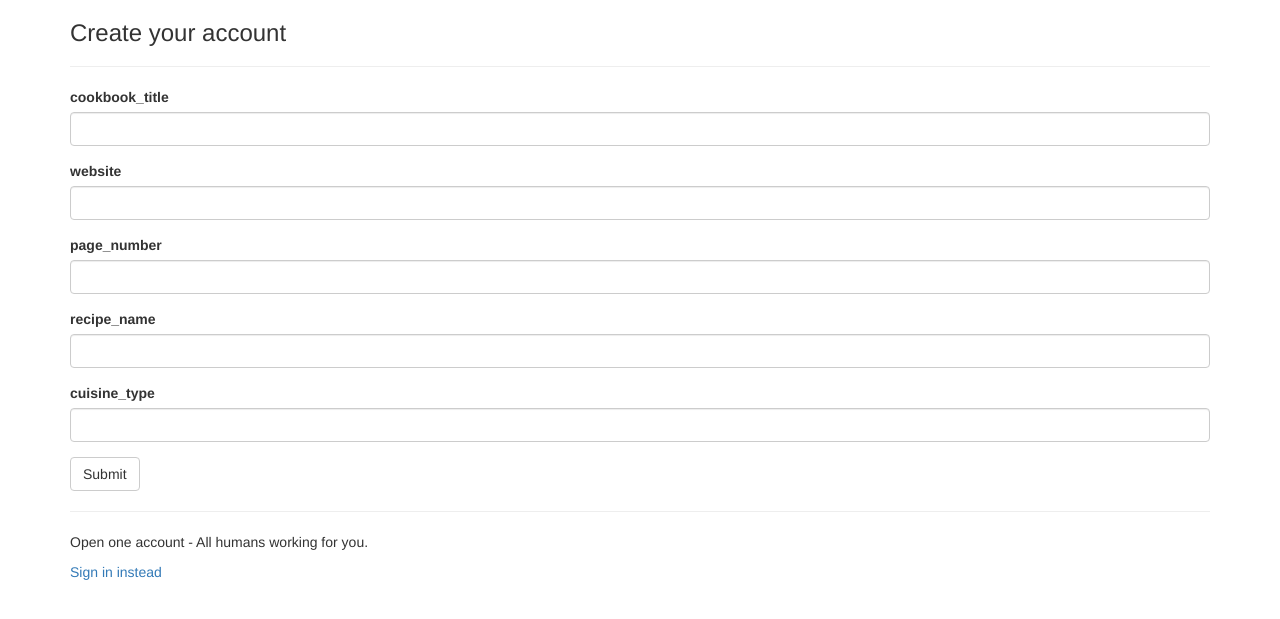
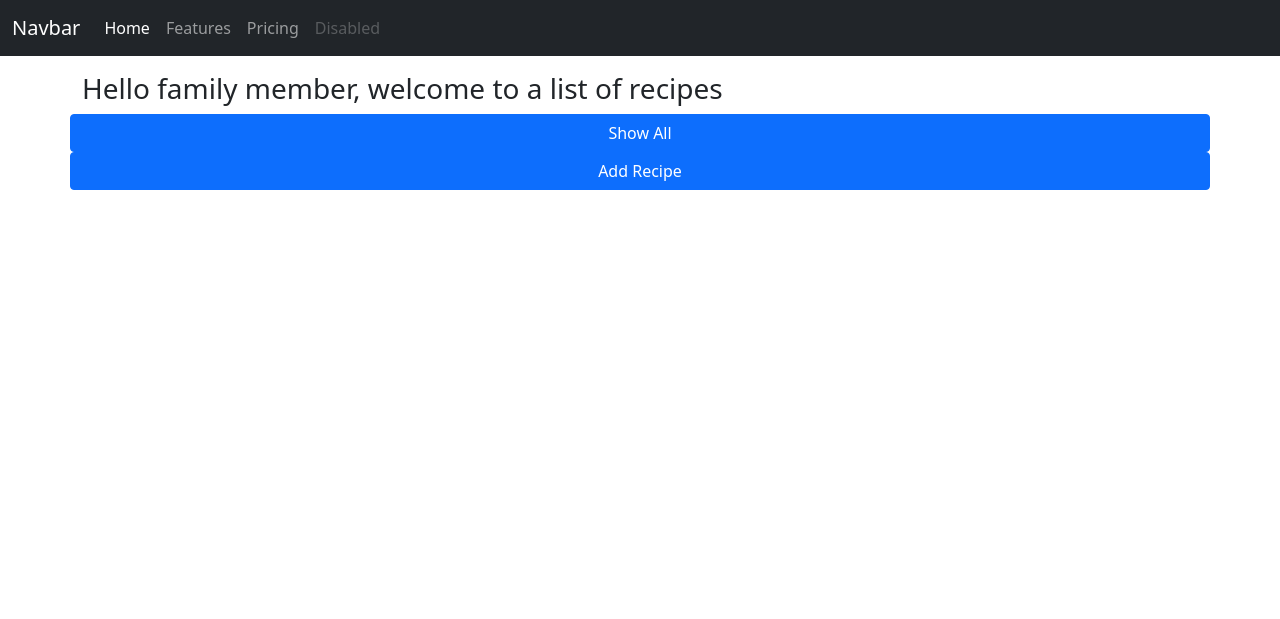
Before and after one commit to KadeWilliams/recipe_tracker, a Flask app: page / in a window 1280 px wide. Shown: the top 619 px of the page. Run offline with Flask 2, Linux system fonts and the light colour scheme; some libraries are stand-ins or nearby versions.

Commit message:
added bootstrap and the database backend to store the recipe information

```diff
--- a/main.py
+++ b/main.py
@@ -1,10 +1,8 @@
-import sqlite3
-from flask import Flask, jsonify, render_template, request
+from flask import Flask, jsonify, render_template, request, url_for
 from flask_sqlalchemy import SQLAlchemy
 from flask_bootstrap import Bootstrap
-from flask_wtf import FlaskForm
-from wtforms import StringField, IntegerField, SubmitField
-from wtforms.validators import URL, DataRequired
+from werkzeug.utils import redirect
+from forms import RecipeForm
 
 
 app = Flask(__name__)
@@ -20,24 +18,42 @@ class Recipe(db.Model):
     id = db.Column(db.Integer, primary_key=True)
     cookbook_title = db.Column(db.String, nullable=True)
     url = db.Column(db.String, nullable=True)
+    image = db.Column(db.String, nullable=True)
     page_number = db.Column(db.Integer, nullable=True)
     name = db.Column(db.String, nullable=False)
     cuisine_type = db.Column(db.String, nullable=False)
-
-
-class RecipeForm(FlaskForm):
-    title = StringField("cookbook_title")
-    url = StringField("website")
-    page_number = IntegerField("page_number")
-    name = StringField("recipe_name", validators=[DataRequired()])
-    cuisine_type = StringField("cuisine_type", validators=[DataRequired()])
-    submit = SubmitField("Submit")
+    has_been_cooked = db.Column(db.Boolean, nullable=False)
 
 
 @app.route("/", methods=["GET", "POST"])
 def home():
-    recipe_form = RecipeForm(request.form)
-    return render_template("index.html", form=recipe_form)
+    return render_template("index.html")
+
+
+@app.route("/add", methods=["GET", "POST"])
+def add():
+    recipe_form = RecipeForm()
+    if recipe_form.validate_on_submit():
+        recipe = Recipe(
+            cookbook_title=recipe_form.cookbook_title.data,
+            url=recipe_form.website.data,
+            image=recipe_form.image.data,
+            page_number=recipe_form.page_number.data,
+            name=recipe_form.name.data,
+            cuisine_type=recipe_form.cuisine_type.data,
+            has_been_cooked=recipe_form.has_been_cooked.data,
+        )
+        db.session.add(recipe)
+        db.session.commit()
+        return redirect(url_for("home"))
+
+    return render_template("add.html", form=recipe_form)
+
+
+@app.route("/show_all", methods=["GET", "POST"])
+def show_all():
+    recipes = db.session.query(Recipe).all()
+    return render_template("show_all.html", recipes=recipes)
 
 
 if __name__ == "__main__":
--- /dev/null
+++ b/templates/base.html
@@ -0,0 +1,28 @@
+<!DOCTYPE html>
+<html lang="en">
+
+<head>
+    <meta charset="UTF-8">
+    <meta http-equiv="X-UA-Compatible" content="IE=edge">
+    <meta name="viewport" content="width=device-width, initial-scale=1.0">
+    <title>Williams' Recipes</title>
+    <link href="https://cdn.jsdelivr.net/npm/bootstrap@5.0.2/dist/css/bootstrap.min.css" rel="stylesheet"
+        integrity="sha384-EVSTQN3/azprG1Anm3QDgpJLIm9Nao0Yz1ztcQTwFspd3yD65VohhpuuCOmLASjC" crossorigin="anonymous">
+
+</head>
+
+<body>
+    {% include 'navbar.html' %}
+    <div class="container mt-3">
+        {% block content %}
+        <div class="row">
+            <h3 class='col-12'>Hello family member, welcome to a list of recipes</h3>
+            <a class="btn btn-primary" href="{{url_for('show_all')}}">Show All</a>
+            <a class="btn btn-primary" href="{{url_for('add')}}">Add Recipe</a>
+        </div>
+        {% endblock %}
+    </div>
+
+</body>
+
+</html>
--- a/templates/index.html
+++ b/templates/index.html
@@ -1,12 +1,6 @@
-{% extends "bootstrap/base.html" %}
-{% import "bootstrap/wtf.html" as wtf %}
-{% block content %}
-<div class="container">
-    <h3>Create your account</h3>
-    <hr>
-    {{ wtf.quick_form(form) }}
-    <hr>
-    <p>Open one account - All humans working for you.</p>
-    <p><a href="#">Sign in instead</a></p>
+{% include "base.html" %}
+<div class="container mt-3">
+    {% block content %}
+
+    {% endblock %}
 </div>
-{% endblock %}
--- /dev/null
+++ b/templates/navbar.html
@@ -0,0 +1,20 @@
+<nav class="navbar navbar-expand-lg navbar-dark bg-dark">
+    <div class="container-fluid">
+        <a class="navbar-brand" href="#">Navbar</a>
+        <button class="navbar-toggler" type="button" data-bs-toggle="collapse" data-bs-target="#navbarNavAltMarkup"
+            aria-controls="navbarNavAltMarkup" aria-expanded="false" aria-label="Toggle navigation">
+            <span class="navbar-toggler-icon"></span>
+        </button>
+        <div class="collapse navbar-collapse" id="navbarNavAltMarkup">
+            <div class="navbar-nav">
+                <a class="nav-link active" aria-current="page" href="#">Home</a>
+                <a class="nav-link" href="#">Features</a>
+                <a class="nav-link" href="#">Pricing</a>
+                <a class="nav-link disabled" href="#" tabindex="-1" aria-disabled="true">Disabled</a>
+            </div>
+        </div>
+    </div>
+</nav>
+<script src="https://cdn.jsdelivr.net/npm/bootstrap@5.0.2/dist/js/bootstrap.bundle.min.js"
+    integrity="sha384-MrcW6ZMFYlzcLA8Nl+NtUVF0sA7MsXsP1UyJoMp4YLEuNSfAP+JcXn/tWtIaxVXM"
+    crossorigin="anonymous"></script>
```
Also changed, not shown: forms.py (added, +14 -0 lines), templates/add.html (added, +9 -0 lines), templates/show_all.html (added, +30 -0 lines), recipes.db (added), 1 other file.
